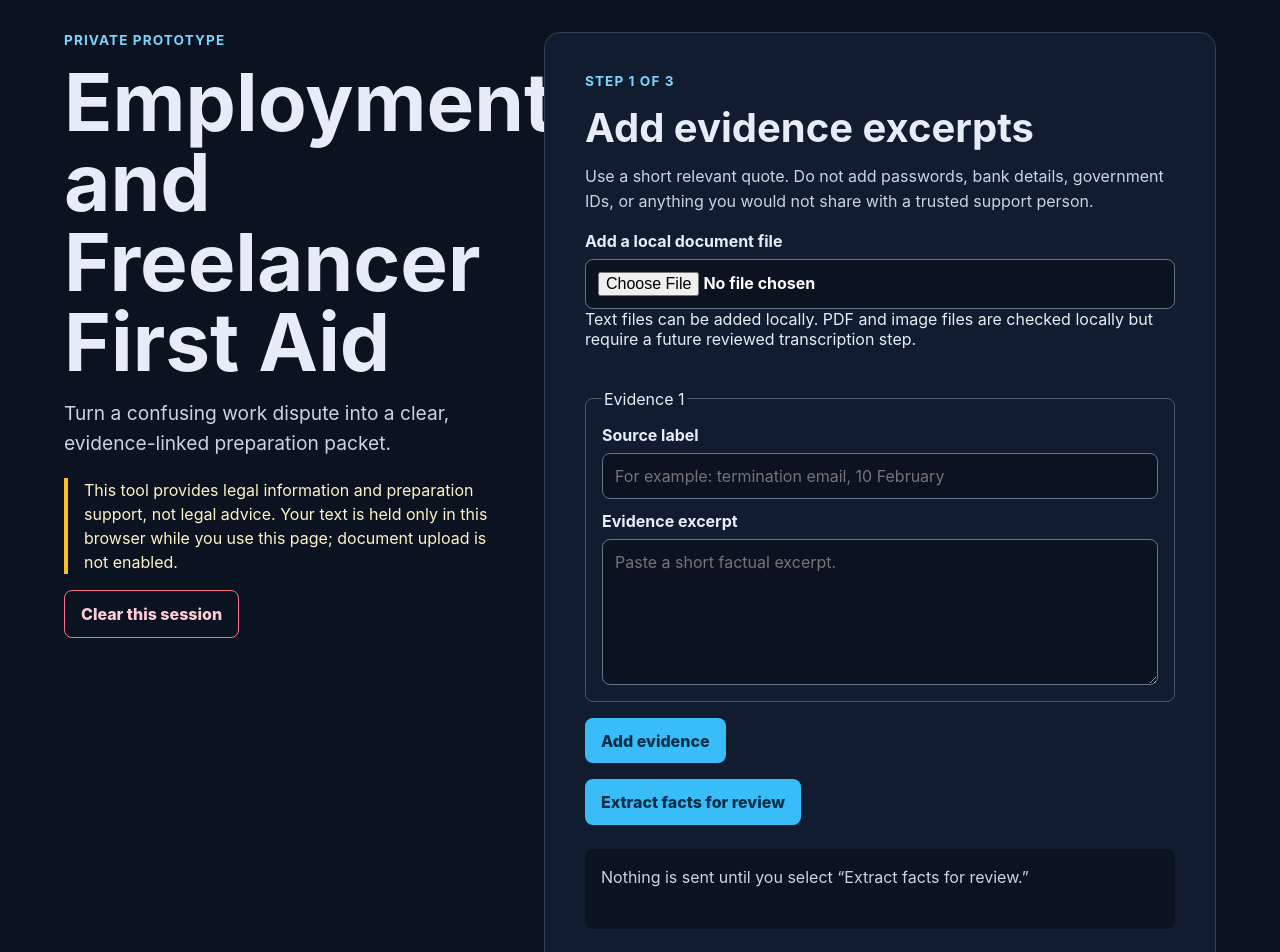
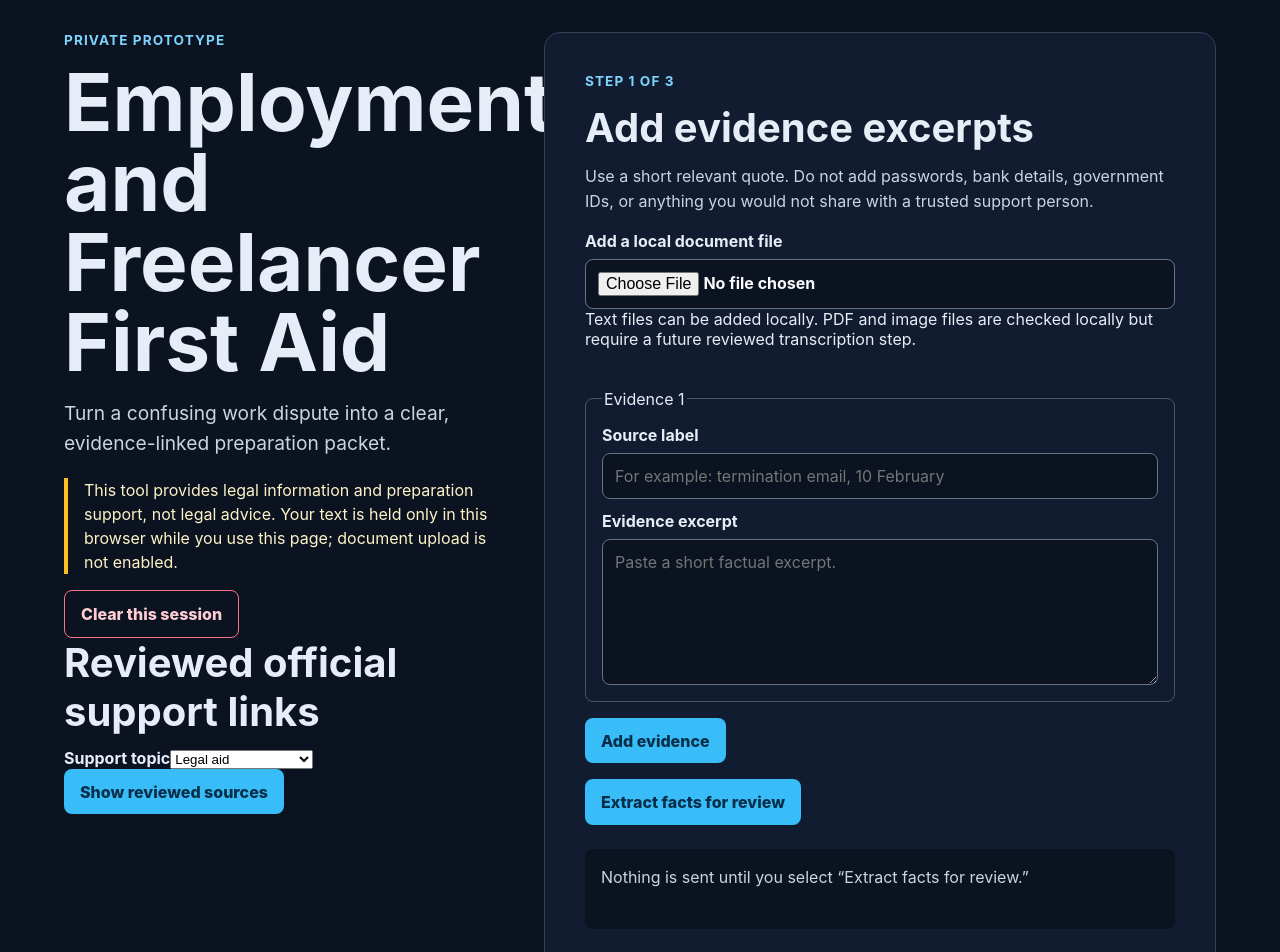
Before and after one commit to priyanshuchawda/haqlens-legal, a React (Vite) app in the folder apps/web/: page / in a window 1280 px wide. Shown: the top 952 px of the page. Built offline with nearby package versions, Linux system fonts and the light colour scheme.

Commit message:
feat(web): render reviewed official support sources

```diff
--- a/apps/web/src/App.tsx
+++ b/apps/web/src/App.tsx
@@ -7,12 +7,14 @@ import {
   extractionFromResponse,
   factKeys,
   groundedAnswerFromResponse,
+  officialSourcesFromResponse,
   normaliseEvidenceText,
   privateJsonRequest,
   retryAfterSeconds,
   routeFromResponse,
   type Fact,
   type GroundedAnswer,
+  type OfficialSource,
   type DocumentBrief,
   type DocumentComparison,
   type DateCalculationResult,
@@ -54,6 +56,8 @@ export function App() {
   const [packetPreview, setPacketPreview] = useState<string | null>(null);
   const [packetError, setPacketError] = useState('');
   const [fileIntakeStatus, setFileIntakeStatus] = useState('');
+  const [sourceTopic, setSourceTopic] = useState('legal_aid');
+  const [officialSources, setOfficialSources] = useState<OfficialSource[] | null>(null);
   const [dateFormError, setDateFormError] = useState('');
   const [formError, setFormError] = useState('');
   const [confirmClear, setConfirmClear] = useState(false);
@@ -281,6 +285,16 @@ export function App() {
       setFileIntakeStatus('Text file added locally to Evidence 1. It has not been uploaded.');
     } catch {
       setFileIntakeStatus('The file could not be safely read. No content was added or uploaded.');
+    }
+  }
+  async function loadOfficialSources() {
+    setOfficialSources(null);
+    try {
+      const response = await fetch(`/v1/sources/${sourceTopic}`, { cache: 'no-store' });
+      const sources = officialSourcesFromResponse(await response.json());
+      if (response.ok && sources) setOfficialSources(sources);
+    } catch {
+      /* Do not expose transport details. */
     }
   }
   async function submitRoute() {
@@ -608,6 +622,33 @@ export function App() {
         >
           Clear this session
         </button>
+        <section aria-labelledby="official-sources-title">
+          <h2 id="official-sources-title">Reviewed official support links</h2>
+          <label>
+            Support topic
+            <select value={sourceTopic} onChange={(event) => setSourceTopic(event.target.value)}>
+              <option value="legal_aid">Legal aid</option>
+              <option value="employment_dispute">Employment dispute</option>
+              <option value="consumer_dispute">Consumer dispute</option>
+              <option value="public_grievance">Public grievance</option>
+            </select>
+          </label>{' '}
+          <button type="button" onClick={() => void loadOfficialSources()}>
+            Show reviewed sources
+          </button>
+          {officialSources ? (
+            <ul>
+              {officialSources.map((source) => (
+                <li key={source.url}>
+                  <a href={source.url} rel="noreferrer" target="_blank">
+                    {source.title}
+                  </a>{' '}
+                  — {source.authority}; reviewed {source.reviewedOn}
+                </li>
+              ))}
+            </ul>
+          ) : null}
+        </section>
       </section>
       {confirmClear ? (
         <div className="confirm-backdrop">
--- a/apps/web/src/api.ts
+++ b/apps/web/src/api.ts
@@ -80,6 +80,12 @@ export type GroundedAnswer = Readonly<{
   answer: string | null;
   citation: Readonly<{ segmentIds: string[] }> | null;
   status: 'answered' | 'needs_human_review';
+}>;
+export type OfficialSource = Readonly<{
+  authority: string;
+  reviewedOn: string;
+  title: string;
+  url: string;
 }>;
 
 export function privateJsonRequest(body: unknown): RequestInit {
@@ -396,3 +402,35 @@ export function groundedAnswerFromResponse(
     status: 'answered',
   };
 }
+
+/** Accepts only bounded HTTPS official-source records from a selected generic topic. */
+export function officialSourcesFromResponse(value: unknown): OfficialSource[] | null {
+  if (typeof value !== 'object' || value === null) return null;
+  const sources = (value as Record<string, unknown>).sources;
+  if (!Array.isArray(sources) || sources.length > 10) return null;
+  const parsed: OfficialSource[] = [];
+  for (const source of sources) {
+    if (typeof source !== 'object' || source === null) return null;
+    const item = source as Record<string, unknown>;
+    if (
+      typeof item.authority !== 'string' ||
+      typeof item.reviewedOn !== 'string' ||
+      !/^\d{4}-\d{2}-\d{2}$/u.test(item.reviewedOn) ||
+      typeof item.title !== 'string' ||
+      typeof item.url !== 'string'
+    )
+      return null;
+    try {
+      if (new URL(item.url).protocol !== 'https:') return null;
+    } catch {
+      return null;
+    }
+    parsed.push({
+      authority: item.authority,
+      reviewedOn: item.reviewedOn,
+      title: item.title,
+      url: item.url,
+    });
+  }
+  return parsed;
+}
```
